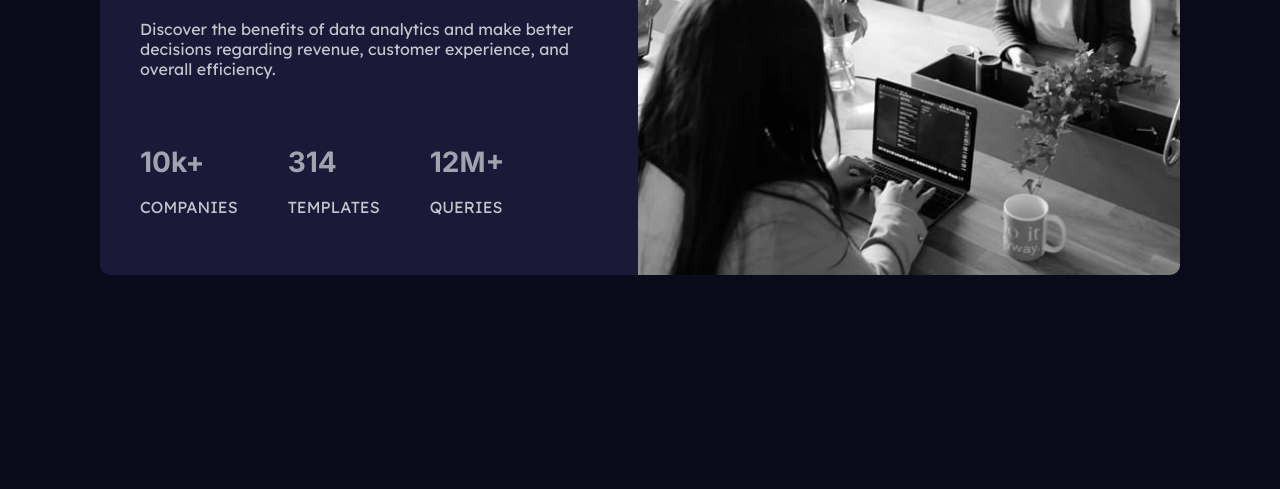
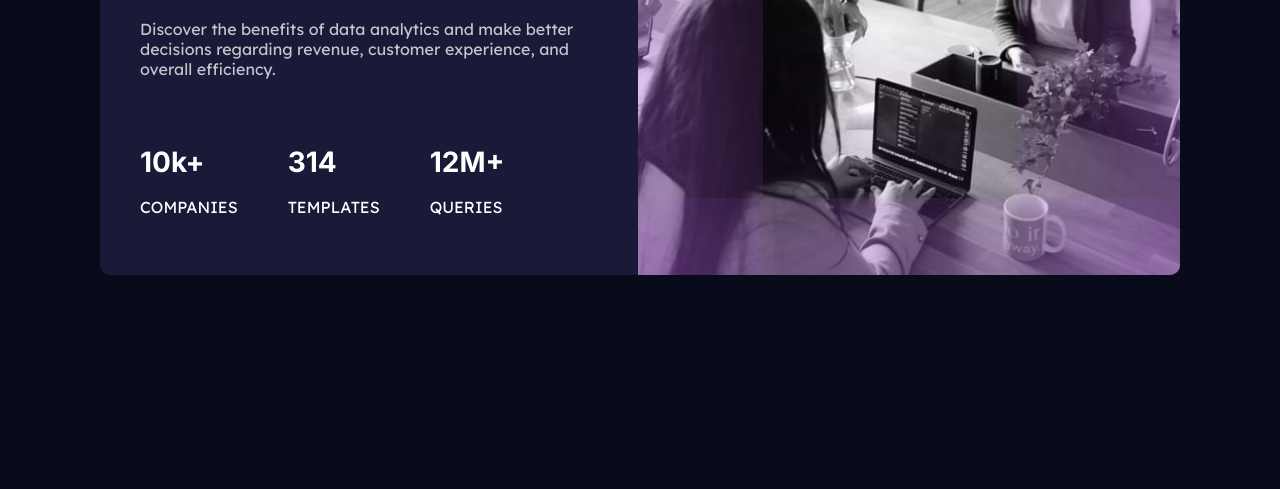
Before and after one commit to stainsleto/stats-preview-card, a plain HTML site: page index.html in a window 1280 px wide. Shown: the part 311-800 px from the top of the page. Drawn offline with Linux system fonts and the light colour scheme.

Commit message:
status preview  card

```diff
--- a/style.css
+++ b/style.css
@@ -41,7 +41,7 @@ body{
 }
 
 .final-topic{
-    color:hsla(0, 0%, 100%, 0.6);
+    color:hsl(0, 0%, 100%);
     font-family: 'Inter', sans-serif;
     font-weight:bold;
     font-size:28px;
@@ -52,7 +52,7 @@ body{
     padding-right:50px;
     font-family: 'Lexend Deca', sans-serif;
     margin-top:-10px;
-    color:hsla(0, 0%, 100%, 0.75);
+    color:hsl(0, 0%, 100%);
 
 }
 
@@ -64,8 +64,11 @@ body{
     border-bottom-right-radius: 10px;
     width: 620px;
     height:450px;
+    box-shadow: inset 0 0 99999px hsl(277, 64%, 61%);
 
 }
+
+
 
 /* Mobile View */
 
@@ -87,6 +90,8 @@ body{
         border-top-left-radius: 10px;
         border-top-right-radius:10px;
         border-bottom-right-radius: 0px;
+        box-shadow: inset 0 0 99999px hsl(277, 64%, 61%);
+
 
     }
 
```
